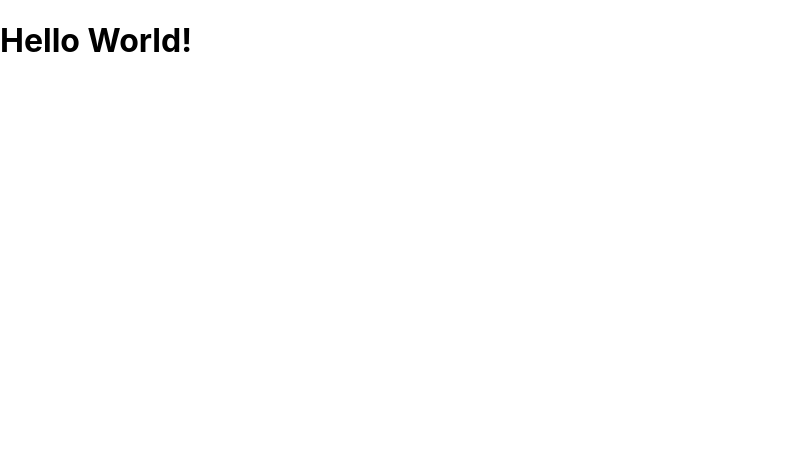
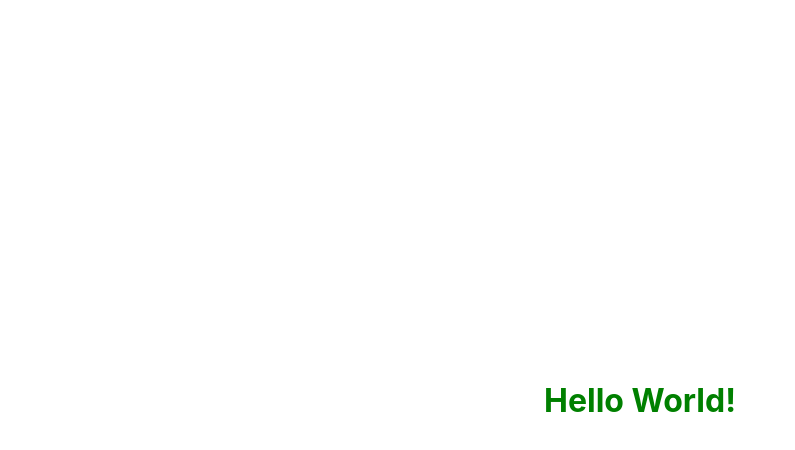
Before and after one commit to dashroshan/iiit-bbsr-cse-26, a React (Create React App) app in the folder frontend/: page / in a window 1280 px wide. Shown: the top 450 px of the page, without its empty margins (0-795 px from the left). Built offline with nearby package versions, Linux system fonts and the light colour scheme.

Commit message:
frontend template

```diff
--- a/frontend/package.json
+++ b/frontend/package.json
@@ -6,6 +6,7 @@
         "@testing-library/jest-dom": "^5.16.5",
         "@testing-library/react": "^13.4.0",
         "@testing-library/user-event": "^13.5.0",
+        "axios": "^1.1.2",
         "react": "^18.2.0",
         "react-dom": "^18.2.0",
         "react-router-dom": "^6.4.2",
--- /dev/null
+++ b/frontend/src/components/helloWorld.js
@@ -0,0 +1,7 @@
+import classes from "./helloWorld.module.css";
+
+export default function HelloWorld() {
+    return (
+        <h1 className={classes.helloWorld}>Hello World!</h1>
+    );
+}
--- /dev/null
+++ b/frontend/src/components/helloWorld.module.css
@@ -0,0 +1,3 @@
+.helloWorld {
+    color: green;
+}
--- a/frontend/src/routes/homePage.js
+++ b/frontend/src/routes/homePage.js
@@ -1,7 +1,10 @@
-function HomePage() {
+import classes from "./homePage.module.css";
+import HelloWorld from "../components/helloWorld";
+
+export default function HomePage() {
     return (
-        <h1>Hello World!</h1>
+        <div className={classes.helloWrap}>
+            <HelloWorld />
+        </div>
     );
 }
-
-export default HomePage;
--- /dev/null
+++ b/frontend/src/routes/homePage.module.css
@@ -0,0 +1,7 @@
+.helloWrap {
+    height: 100vh;
+    width: 100vw;
+    display: flex;
+    align-items: center;
+    justify-content: center;
+}
```
Also changed, not shown: 2 other files (tests, documents, lock files or other folders).
